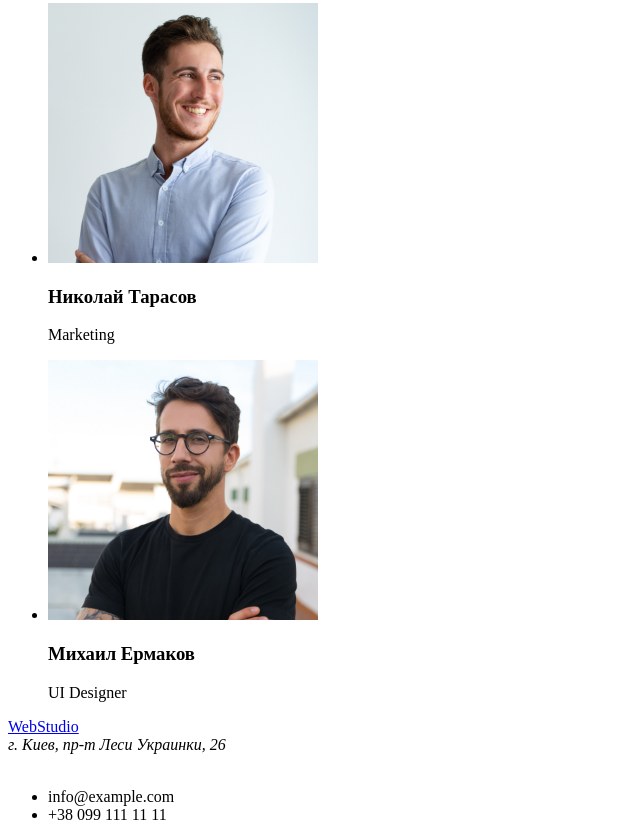
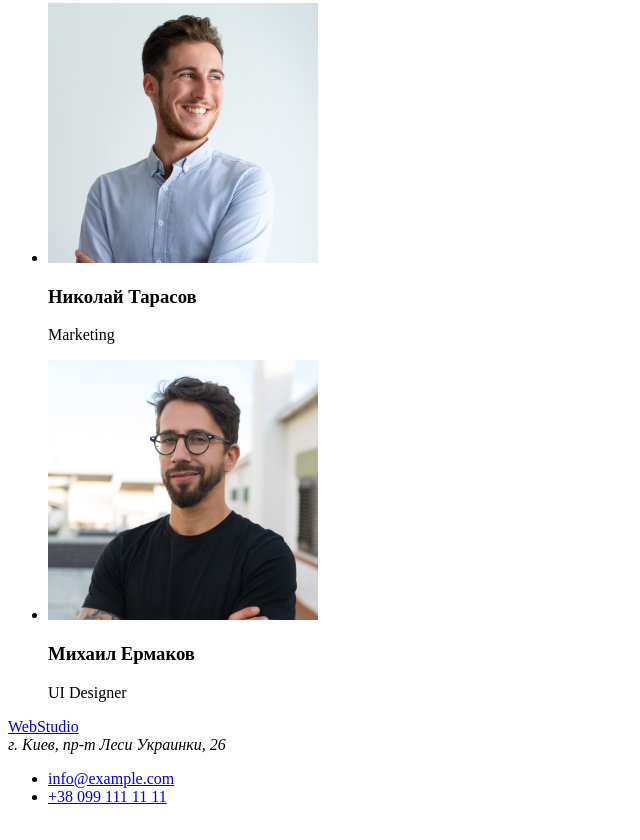
Before and after one commit to Sashok1605/goit-markup-hw-01, a plain HTML site: page index.html in a window 1280 px wide. Shown: the part 2300-3140 px from the top of the page, without its empty margins (0-640 px from the left). Drawn offline with Linux system fonts and the light colour scheme.

Commit message:
Исправил ошибки ДР
Внес правки сделал ссылки и вывел в список

```diff
--- a/index.html
+++ b/index.html
@@ -98,13 +98,11 @@
             WebStudio
         </a>
         <address>
-            г. Киев, пр-т Леси Украинки, 26 <br />
-            <br />
-
+            г. Киев, пр-т Леси Украинки, 26
         </address>
         <ul>
-            <li><a href="mailto:info@example.com"></a> info@example.com</li>
-            <li><a href="tel:+38 099 111 11 11"></a> +38 099 111 11 11</li>
+            <li><a href="mailto:info@example.com">info@example.com</a></li>
+            <li><a href="tel:+38 099 111 11 11">+38 099 111 11 11</a></li>
         </ul>
     </footer>
 </body>
```
